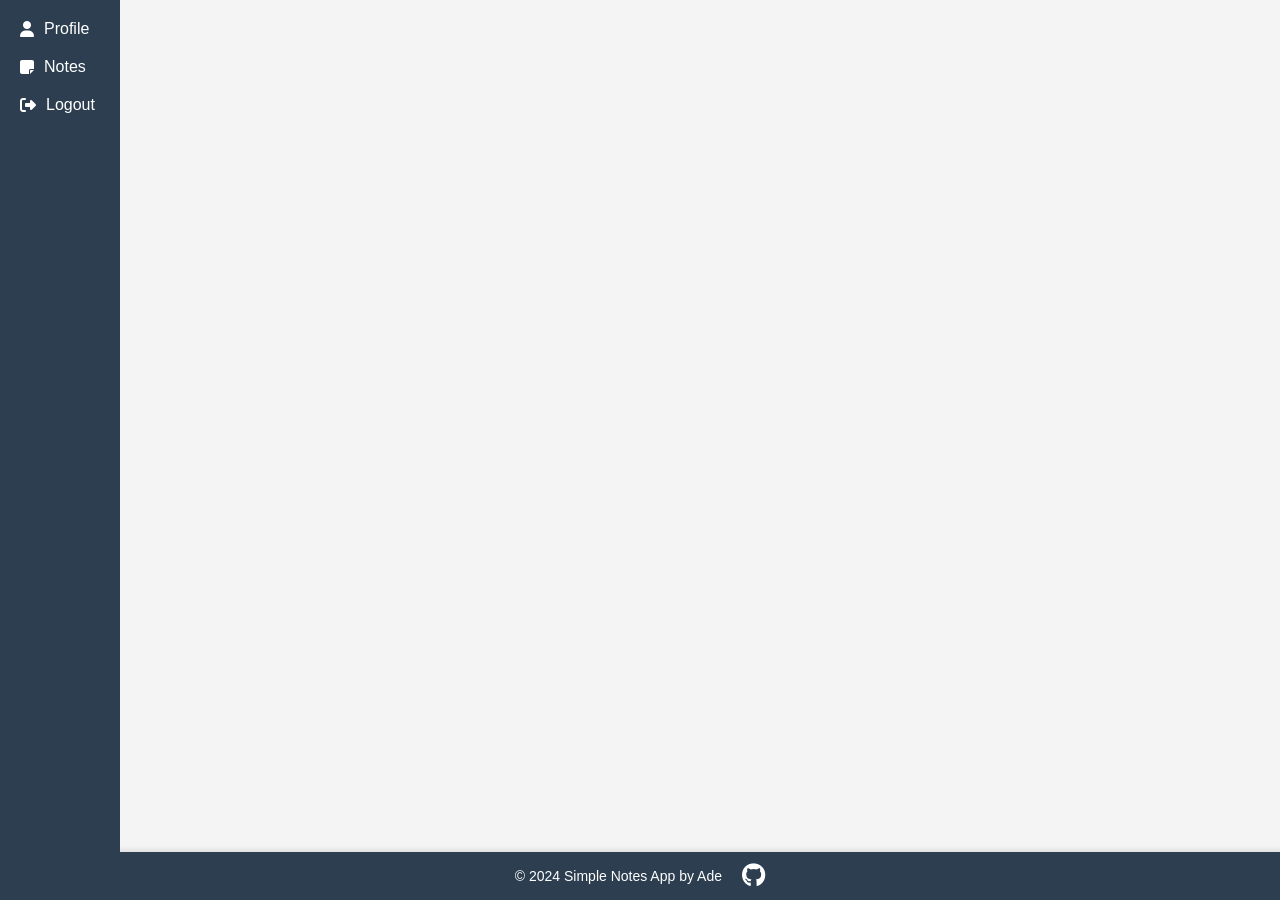
After one commit to adesystem/HTML-CSS-JS-FLASK-Simple-Notes-App, a Flask app: template website/templates/home.html in a window 1280 px wide. The commit adds this page. Run offline with Flask 3, Linux system fonts and the light colour scheme; the template is opened without the code that fills it, so the values that code supplies are empty; some libraries are stand-ins or nearby versions.

Commit message:
Created fully operational login system and template with sidebar for notes and profile.

```diff
--- a/website/static/css/style.css
+++ b/website/static/css/style.css
@@ -164,3 +164,56 @@ footer {
     transform: scale(1.2);
     color: #f39c12;
 }
+
+.layout {
+    display: flex;
+    height: 100vh;
+}
+
+/* Sidebar Styles */
+
+.layout {
+    display: flex;
+    min-height: 100vh;
+}
+
+.sidebar {
+    width: 80px;
+    background-color: #2c3e50;
+    color: white;
+    display: flex;
+    flex-direction: column;
+    padding: 20px;
+    position: fixed;
+    top: 0;
+    left: 0;
+    height: 100vh;
+    z-index: 1000;
+}
+
+.sidebar nav ul {
+    list-style: none;
+    padding: 0;
+    margin: 0;
+}
+
+.sidebar nav ul li {
+    margin-bottom: 20px;
+}
+
+.sidebar nav ul li a {
+    text-decoration: none;
+    color: white;
+    display: flex;
+    align-items: center;
+}
+
+.sidebar nav ul li a i {
+    margin-right: 10px;
+}
+
+.main-content {
+    margin-left: 220px;
+    padding: 40px;
+    flex: 1;
+}
--- /dev/null
+++ b/website/templates/home.html
@@ -0,0 +1,38 @@
+{% extends 'base.html' %}
+
+{% block content %}
+<div class="layout">
+    <aside class="sidebar">
+        <nav>
+            <ul>
+                <li>
+                    <a href="/profile">
+                        <i class="fas fa-user"></i>
+                        <span>Profile</span>
+                    </a>
+                </li>
+                <li>
+                    <a href="/notes">
+                        <i class="fas fa-sticky-note"></i>
+                        <span>Notes</span>
+                    </a>
+                </li>
+                <li>
+                    <a href="/logout">
+                        <i class="fas fa-sign-out-alt"></i>
+                        <span>Logout</span>
+                    </a>
+                </li>
+            </ul>
+        </nav>
+    </aside>
+    <main class="main-content">
+        {% block page_content %}
+        {% endblock %}
+    </main>
+</div>
+{% endblock %}
+
+{% block scripts %}
+    <script src="https://kit.fontawesome.com/a076d05399.js" crossorigin="anonymous"></script>
+{% endblock %}
```
Also changed, not shown: website/__init__.py (+10 -0 lines), website/routes/auth.py (+12 -3 lines), website/routes/views.py (+7 -7 lines).
